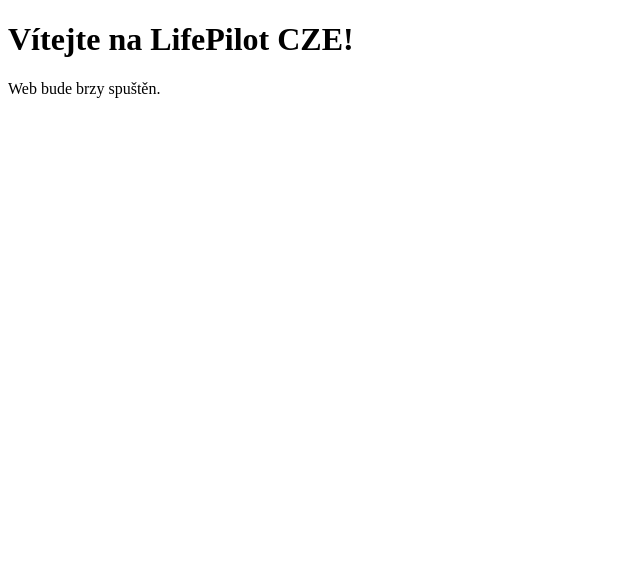
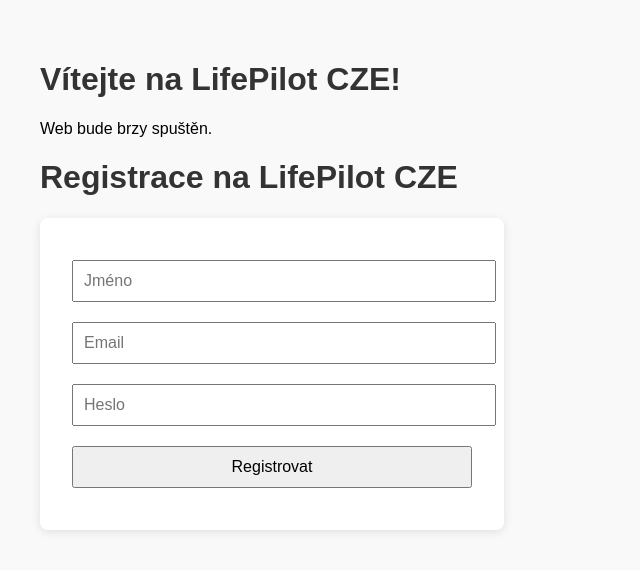
Before and after one commit to LifepilotCZE/lifepilot-website, a plain HTML site: page index.html in a window 1280 px wide. Shown: the whole page, without its empty margins (0-640 px from the left). Drawn offline with Linux system fonts and the light colour scheme.

Commit message:
Update index.html

```diff
--- a/index.html
+++ b/index.html
@@ -10,3 +10,59 @@
   <p>Web bude brzy spuštěn.</p>
 </body>
 </html>
+<!DOCTYPE html>
+<html lang="cs">
+<head>
+  <meta charset="UTF-8" />
+  <meta name="viewport" content="width=device-width, initial-scale=1.0"/>
+  <title>Registrace | LifePilot CZE</title>
+  <style>
+    body {
+      font-family: Arial, sans-serif;
+      padding: 2rem;
+      background-color: #f9f9f9;
+    }
+    h1 {
+      color: #333;
+    }
+    form {
+      background: #fff;
+      padding: 2rem;
+      border-radius: 8px;
+      max-width: 400px;
+      box-shadow: 0 2px 10px rgba(0, 0, 0, 0.1);
+    }
+    input, button {
+      width: 100%;
+      padding: 10px;
+      margin: 10px 0;
+      font-size: 1rem;
+    }
+    .success-message {
+      color: green;
+      display: none;
+    }
+  </style>
+</head>
+<body>
+  <h1>Registrace na LifePilot CZE</h1>
+  <form id="registerForm">
+    <input type="text" placeholder="Jméno" required />
+    <input type="email" placeholder="Email" required />
+    <input type="password" placeholder="Heslo" required />
+    <button type="submit">Registrovat</button>
+    <p class="success-message" id="successMsg">Děkujeme za registraci!</p>
+  </form>
+
+  <script>
+    const form = document.getElementById('registerForm');
+    const successMsg = document.getElementById('successMsg');
+
+    form.addEventListener('submit', function(e) {
+      e.preventDefault();
+      successMsg.style.display = 'block';
+      form.reset();
+    });
+  </script>
+</body>
+</html>
```
